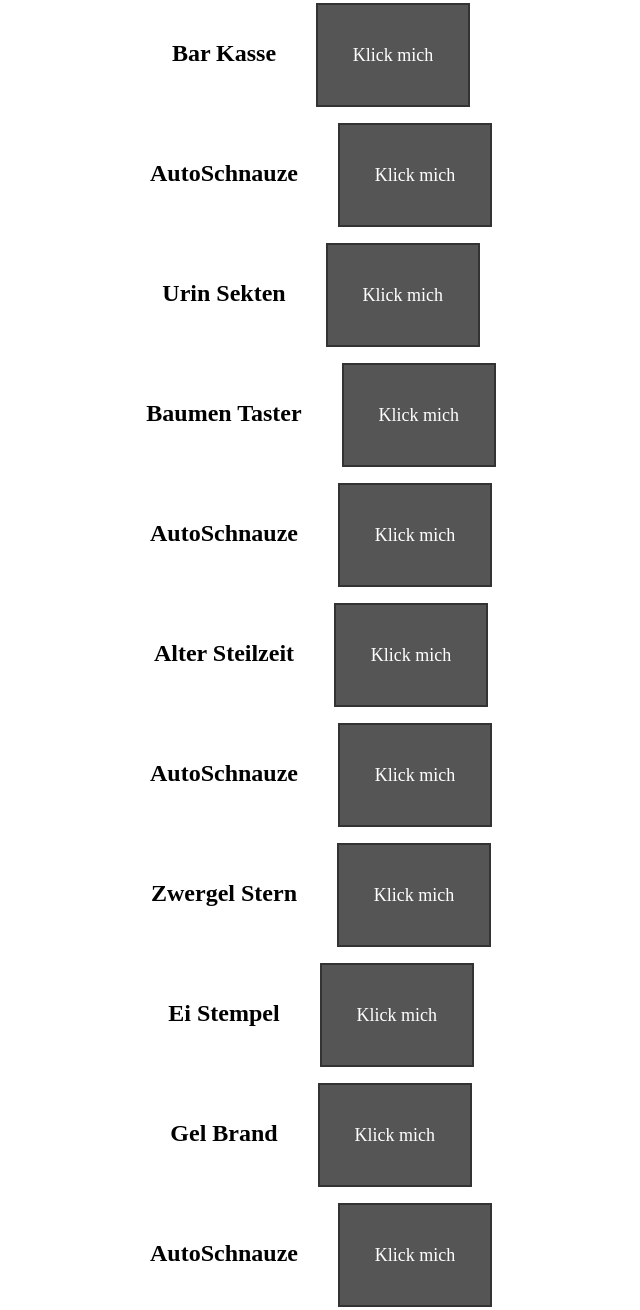
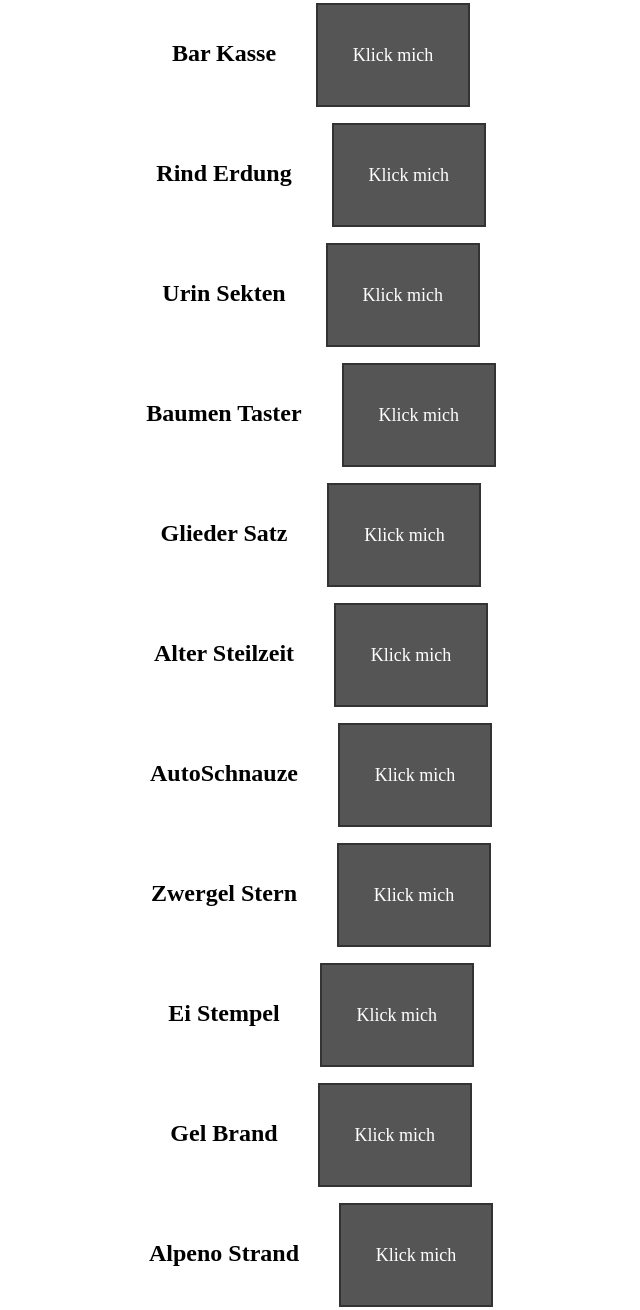
Before and after one commit to dsebert/dsebert.github.io, a plain HTML site: page unnuetzlich/lesefehler.html in a window 1280 px wide. Shown: the part 57-1367 px from the top of the page, without its empty margins (321-961 px from the left). Drawn offline with Linux system fonts and the light colour scheme.

Commit message:
Save lesefehler.html.

```diff
--- a/unnuetzlich/lesefehler.html
+++ b/unnuetzlich/lesefehler.html
@@ -185,16 +185,16 @@
                 correct: 'Festzurr-Ösen'
             },
             {
-                mistaken: 'AutoSchnauze',
-                correct: 'Autoschnautze'
+                mistaken: 'Alpeno Strand',
+                correct: 'Alpen-Ost-Rand'
             },
             {
-                mistaken: 'AutoSchnauze',
-                correct: 'Autoschnautze'
+                mistaken: 'Rind Erdung',
+                correct: 'Rinder Dung'
             },
             {
-                mistaken: 'AutoSchnauze',
-                correct: 'Autoschnautze'
+                mistaken: 'Glieder Satz',
+                correct: 'Glied-Ersatz'
             },
             {
                 mistaken: 'AutoSchnauze',
```
